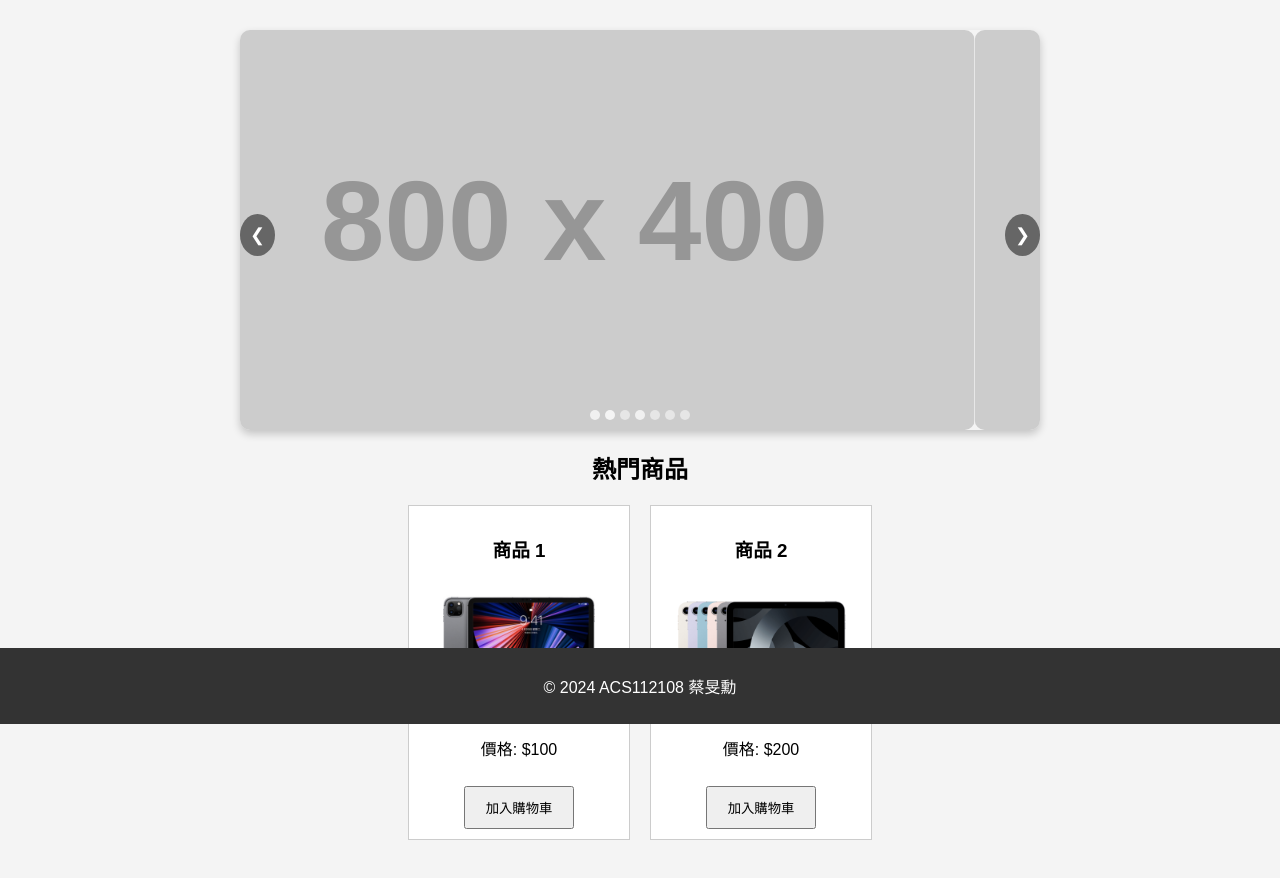
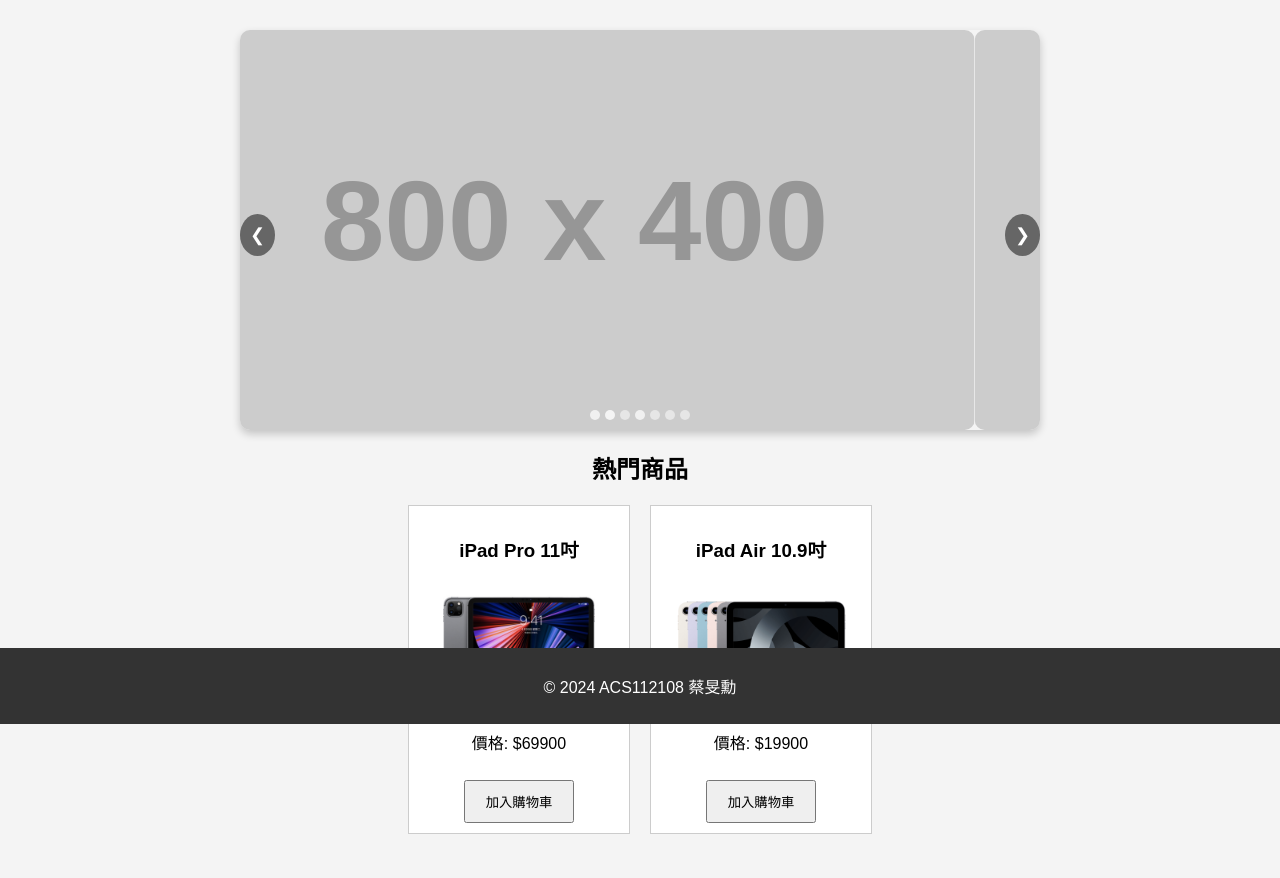
Before and after one commit to Minhsun723/verygoodshop, a plain HTML site: page index.html in a window 1280 px wide. Shown: the part 76-954 px from the top of the page. Drawn offline with Linux system fonts and the light colour scheme; placeholder pictures from the web are drawn by us.

Commit message:
Update index.html

```diff
--- a/index.html
+++ b/index.html
@@ -42,22 +42,22 @@
         <h2>熱門商品</h2>
         <div class="products">
             <!-- 商品列表 -->
-            <div class="product" data-id="1" data-name="商品 1" data-price="100">
-                <h3>商品 1</h3>
+            <div class="product" data-id="1" data-name="iPad Pro 2TB" data-price="69900">
+                <h3>iPad Pro 11吋</h3>
                 <div class="product-image">
                     <img src="ipadpro.jpg" alt="iPadPro">
                 </div>
-                <p>商品描述</p>
-                <p>價格: $100</p>
+                <p>M4 2TB</p>
+                <p>價格: $69900</p>
                 <button class="add-to-cart">加入購物車</button>
             </div>
-            <div class="product" data-id="2" data-name="商品 2" data-price="200">
-                <h3>商品 2</h3>
+            <div class="product" data-id="2" data-name="iPad Air 128G" data-price="19900">
+                <h3>iPad Air 10.9吋</h3>
                 <div class="product-image">
                     <img src="ipadair.png" alt="iPadAir">
                 </div>
-                <p>商品描述</p>
-                <p>價格: $200</p>
+                <p>M2 128G</p>
+                <p>價格: $19900</p>
                 <button class="add-to-cart">加入購物車</button>
             </div>
         </div>
```
